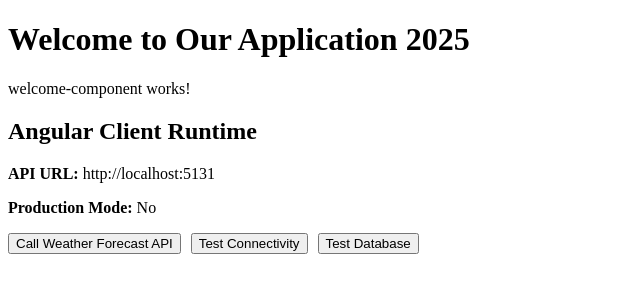
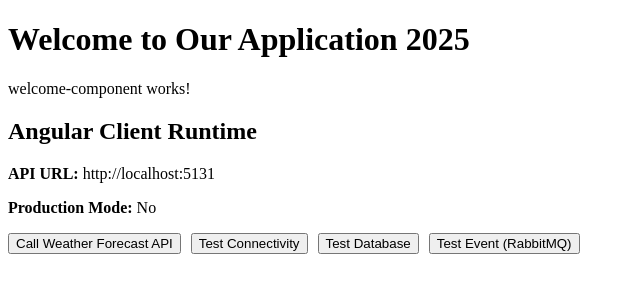
Before and after one commit to assalvatierra/2025ci_ngClient, an Angular app: page / in a window 1280 px wide. Shown: the top 300 px of the page, without its empty margins (0-640 px from the left). Built offline with nearby package versions, Linux system fonts and the light colour scheme.

Commit message:
dockerfile update

```diff
--- a/src/app/samples/sample-apicall/sampleapi/sampleapi.component.html
+++ b/src/app/samples/sample-apicall/sampleapi/sampleapi.component.html
@@ -8,6 +8,7 @@
   <button (click)="sampleHttpGet()">Call Weather Forecast API</button>
   <button (click)="testConnectivity()" style="margin-left: 10px;">Test Connectivity</button>
   <button (click)="testDatabase()" style="margin-left: 10px;">Test Database</button>
+  <button (click)="testSendRabbitMqEvent()" style="margin-left: 10px;">Test Event (RabbitMQ)</button>
 </div>
 
 <div *ngIf="SampleApiResult">
--- a/src/app/samples/sample-apicall/sampleapi/sampleapi.component.ts
+++ b/src/app/samples/sample-apicall/sampleapi/sampleapi.component.ts
@@ -75,5 +75,44 @@ export class SampleapiComponent {
       });
   }
 
+// ...existing code...
+
+testSendRabbitMqEvent() {
+  // Sample RabbitMQ Event - RabbitMqController
+  this.SampleApiResult = 'Testing event publishing...';
+
+  // Create a sample event payload
+  const eventPayload = {
+    message: 'Test message from Angular client',
+    timestamp: new Date().toISOString(),
+    source: 'angular-client'
+  };
+
+  this.http.post(`${this.configService.apiUrl}/Api/RabbitMq/`, eventPayload, {
+    responseType: 'text'
+    })
+    .subscribe({
+      next: (data) => {
+        this.SampleApiResult = `✅ Event published successfully at ${this.configService.apiUrl}\nResponse: ${data}`;
+      },
+      error: (error) => {
+        console.error('Event publishing failed:', error);
+        let errorMessage = 'Failed to publish event';
+
+        if (error.status === 0) {
+          errorMessage = `Cannot connect to RabbitMQ service. Make sure the API server and RabbitMQ are running.\n\nDebugging info:\n- Check if API container is running\n- Verify RabbitMQ container is running\n- Check network connectivity`;
+        } else if (error.status === 404) {
+          errorMessage = 'RabbitMQ endpoint not found (404). Check if /Api/RabbitMq/ endpoint exists.';
+        } else if (error.status === 500) {
+          errorMessage = `Server error (${error.status}): Possible RabbitMQ connection issue`;
+        } else {
+          errorMessage = `HTTP Error ${error.status}: ${error.message}`;
+        }
+
+        this.SampleApiResult = `❌ ${errorMessage}`;
+      }
+    });
+  }
+
 
 }
```
Also changed, not shown: 1 other file (tests, documents, lock files or other folders).
